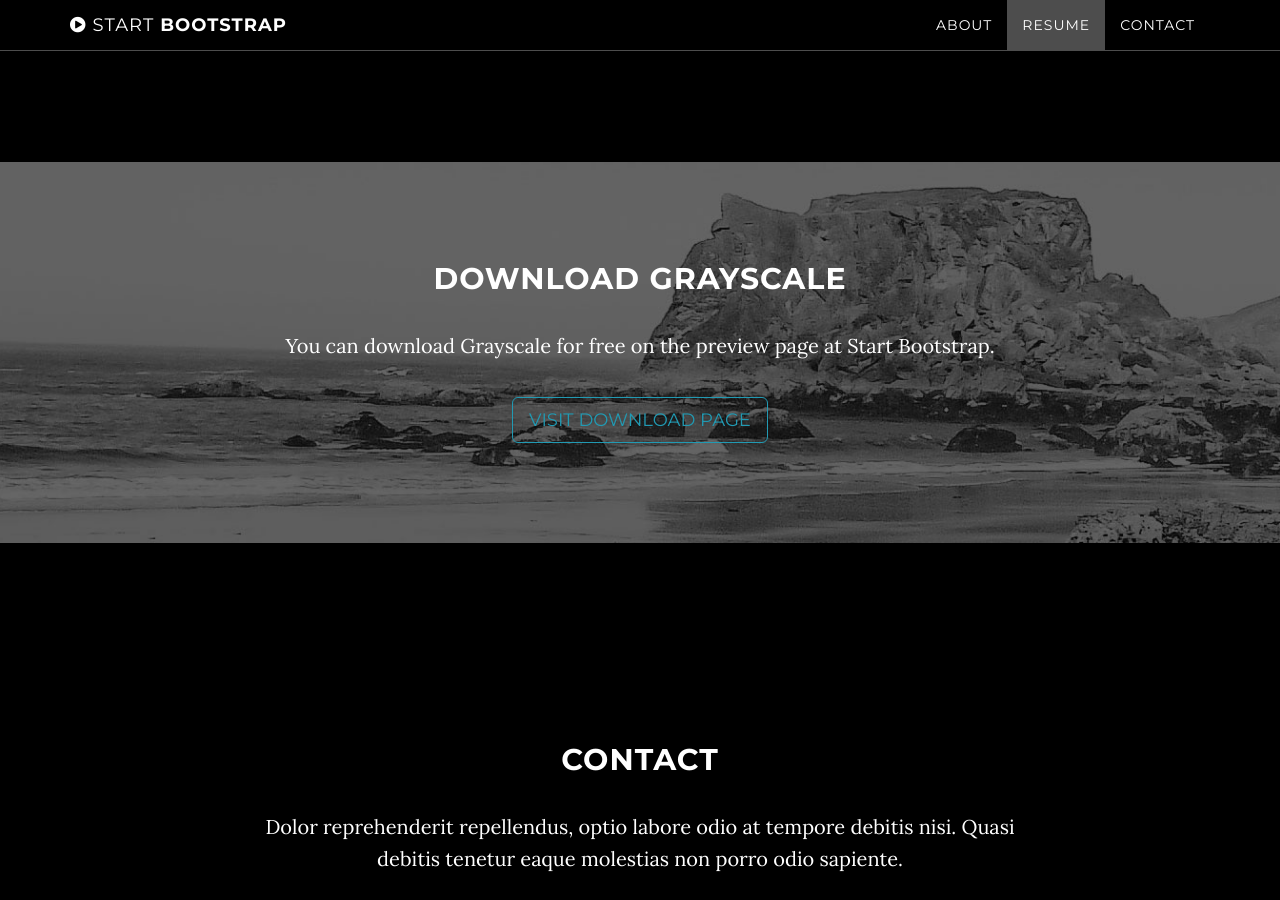
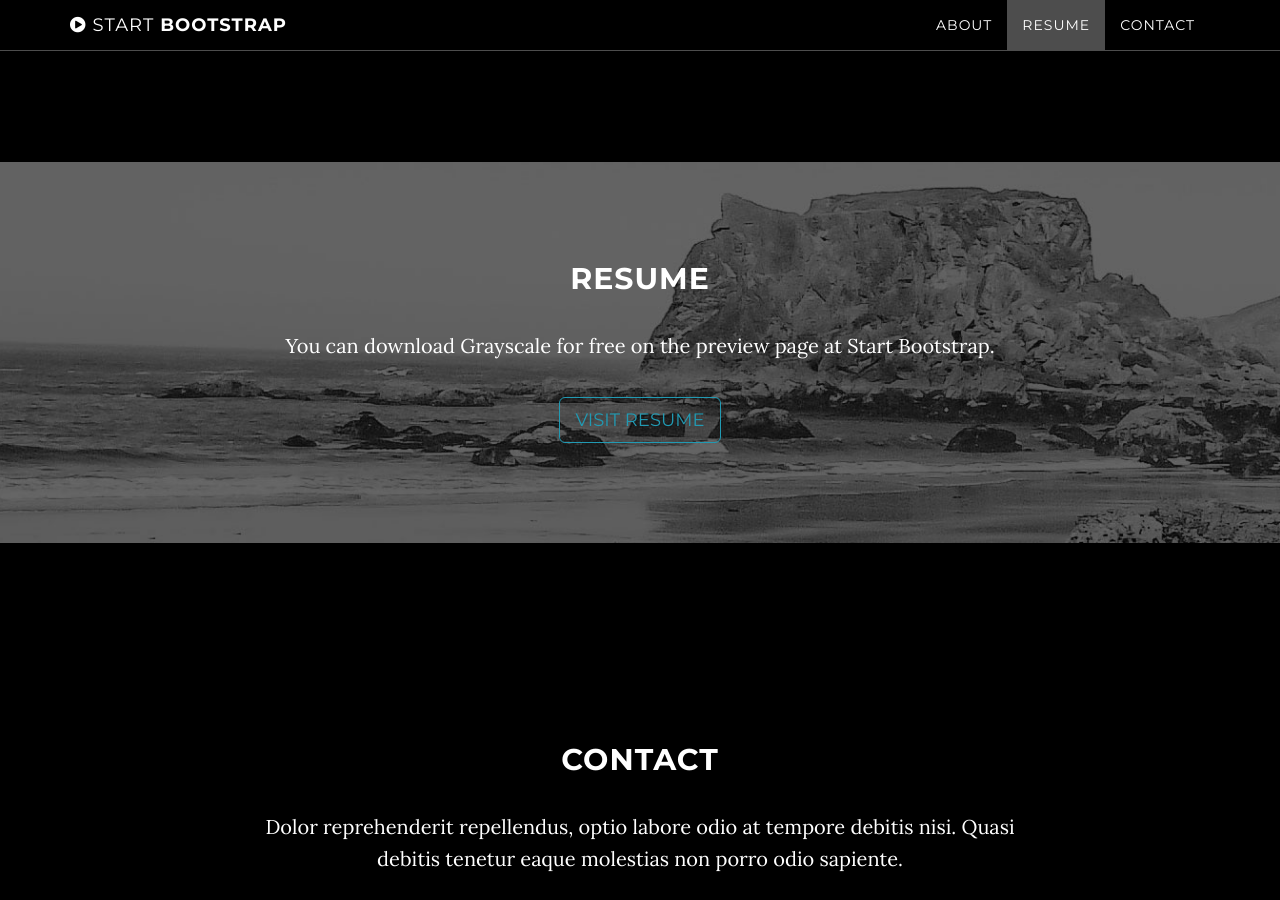
Before and after one commit to Crozza71/Crozza71.github.io, a Jekyll site: the page built from index.html, in a window 1280 px wide and 900 px high, scrolled down 1602 px. Built offline with Jekyll 4.4.1, drawn with Linux system fonts in a browser that asks for light colours.

Commit message:
resume included page

```diff
--- a/_includes/download.html
+++ b/_includes/download.html
@@ -3,9 +3,9 @@
         <div class="download-section">
             <div class="container">
                 <div class="col-lg-8 col-lg-offset-2">
-                    <h2>Download Grayscale</h2>
+                    <h2>Resume</h2>
                     <p>You can download Grayscale for free on the preview page at Start Bootstrap.</p>
-                    <a href="http://startbootstrap.com/template-overviews/grayscale/" class="btn btn-default btn-lg">Visit Download Page</a>
+                    <a href="https://www.canva.com/design/DAB5eNlQLvc/24MsYu3uNkjonjIMB4sRXA/view?utm_content=DAB5eNlQLvc&utm_campaign=designshare&utm_medium=link&utm_source=sharebutton" class="btn btn-default btn-lg">Visit Resume</a>
                 </div>
             </div>
         </div>
```
